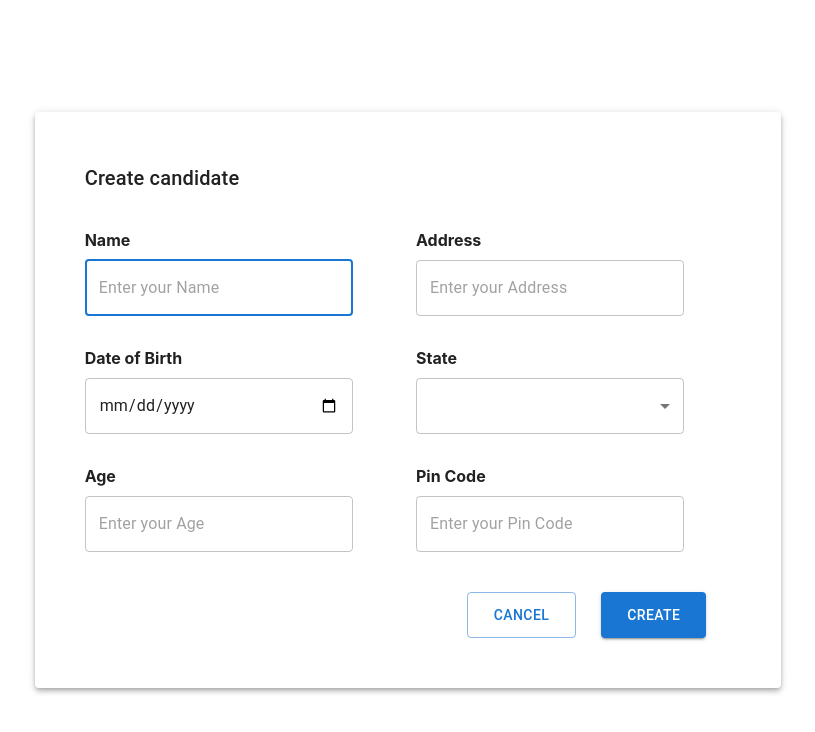
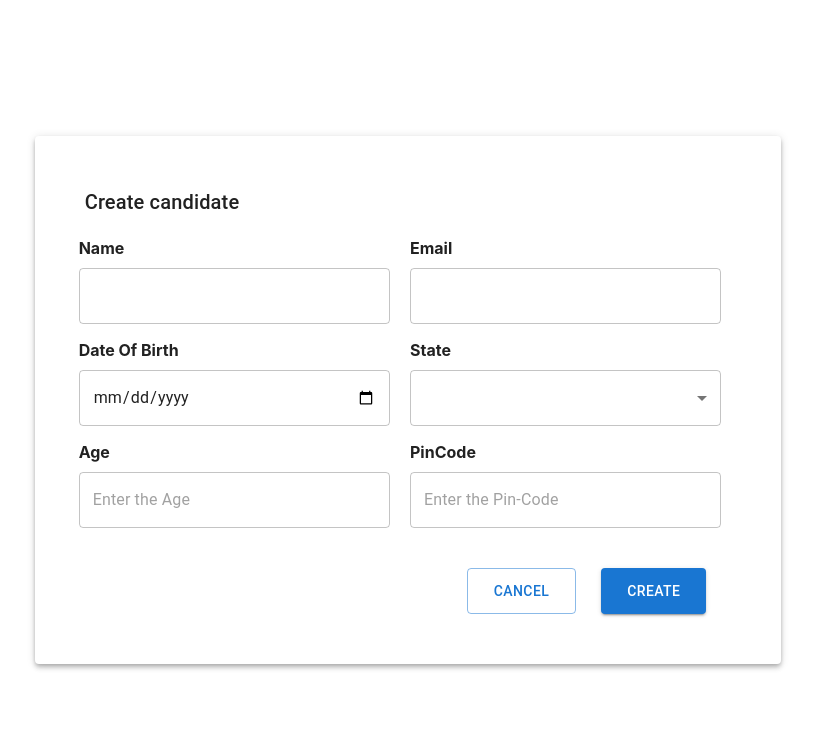
Before and after one commit to harisshk/data-table, a React (Create React App) app: page /candidate/create in a window 1280 px wide. Shown: the top 732 px of the page, without its empty margins (232-1047 px from the left). Built offline with nearby package versions, Linux system fonts and the light colour scheme.

Commit message:
candiate form

```diff
--- a/src/Screens/Auth/login.js
+++ b/src/Screens/Auth/login.js
@@ -1,19 +1,47 @@
-import React from "react";
+import React, { useState } from "react";
+import { useFormik, Form, FormikProvider } from 'formik';
+import * as Validation from 'yup';
+import { Link as RouterLink } from 'react-router-dom';
+
+//MUI
 import {
     TextField,
     Grid,
     Paper,
     Typography,
+    IconButton,
+    InputAdornment,
+    Link
 } from "@mui/material";
+import RemoveRedEyeIcon from '@mui/icons-material/RemoveRedEye';
+import VisibilityOffIcon from '@mui/icons-material/VisibilityOff';
+
+// Components
 import Label from "../../components/Label";
 import PrimaryButton from "../../components/Button/PrimaryButton";
 
 export function Login() {
+    const [showPassword, setShowPassword] = useState(false);
+    const handleShowPassword = () => {
+        setShowPassword((show) => !show);
+    };
+    const UserSchema = Validation.object().shape({
+        email: Validation.string().email('Email must be a valid email address').required('Email is required'),
+        password: Validation.string().required('Password is required').min(8, "Min 8 characters should be there"),
+    });
+    const formik = useFormik({
+        initialValues: {
+            email: '',
+            password: ''
+        },
+        validationSchema: UserSchema,
+        onSubmit: async (data) => {
+            const { email, password } = data
+            console.log("___", data)
+        }
+    });
+    const { errors, touched, handleSubmit, getFieldProps } = formik;
 
-    const handleSubmit = (e) => {
-        e.preventDefault()
-        console.log(e)
-    }
     return (
         <Grid container
             spacing={0}
@@ -33,40 +61,61 @@ export function Login() {
                         </Typography>
                     </Grid>
                     <Grid item>
-                        <form onSubmit={handleSubmit}>
+                        <FormikProvider value={formik}>
+                            <Form autoComplete="off" noValidate onSubmit={handleSubmit} >
                                 <Grid container direction="column" spacing={2}>
                                     <Grid item>
                                         <Label value={'Email Id'} />
                                         <TextField
+                                            fullWidth
+                                            autoComplete="email"
                                             type="email"
-                                        placeholder="Email"
-                                        fullWidth
-                                        name="username"
-                                        variant="outlined"
-                                        required
-                                        autoFocus
+                                            {...getFieldProps('email')}
+                                            error={Boolean(touched.email && errors.email)}
+                                            helperText={touched.email && errors.email}
                                         />
                                     </Grid>
                                     <Grid item>
                                         <Label value={'Password'} />
                                         <TextField
-                                        type="password"
-                                        placeholder="Password"
                                             fullWidth
-                                        name="password"
-                                        variant="outlined"
-                                        required
+                                            autoComplete="current-password"
+                                            type={showPassword ? 'text' : 'password'}
+                                            {...getFieldProps('password')}
+                                            InputProps={{
+                                                endAdornment: (
+                                                    <InputAdornment position="end">
+                                                        <IconButton onClick={handleShowPassword} edge="end">
+                                                            {
+                                                                !showPassword ? <RemoveRedEyeIcon /> : <VisibilityOffIcon />
+                                                            }
+                                                        </IconButton>
+                                                    </InputAdornment>
+                                                )
+                                            }}
+                                            error={Boolean(touched.password && errors.password)}
+                                            helperText={touched.password && errors.password}
                                         />
-                                    <p style={{ textAlign: "end" }}>Min 8 Alpha numeric</p>
                                     </Grid>
                                     <Grid container item style={{ display: "flex", justifyContent: "center" }}>
                                         <PrimaryButton value={"Login"} />
                                     </Grid>
                                     <Grid item>
-                                    Didn't Have an account ?
+                                        <Typography
+
+                                            sx={{
+                                                mt: 3,
+                                            }}
+                                        >
+                                            Don’t have an account?&nbsp;
+                                            <Link variant="subtitle2" component={RouterLink} to="/signup" underline="hover">
+                                                Register here.
+                                            </Link>
+                                        </Typography>
                                     </Grid>
                                 </Grid>
-                        </form>
+                            </Form>
+                        </FormikProvider>
                     </Grid>
                 </Paper>
             </Grid>
--- a/src/Screens/Auth/signup.js
+++ b/src/Screens/Auth/signup.js
@@ -1,19 +1,42 @@
 import React from "react";
+import { Link as RouterLink } from 'react-router-dom';
+import { useFormik, Form, FormikProvider } from 'formik';
+import * as Validation from 'yup';
 import {
     TextField,
     Grid,
     Paper,
     Typography,
+    Link
 } from "@mui/material";
 import Label from "../../components/Label";
 import PrimaryButton from "../../components/Button/PrimaryButton";
 
 export function Signup() {
 
-    const handleSubmit = (e) => {
-        e.preventDefault()
-        console.log(e)
+    const UserSchema = Validation.object().shape({
+        name: Validation.string()
+            .min(2, 'Too Short!')
+            .max(50, 'Too Long!')
+            .required('Name required'),
+        email: Validation.string().email('Email must be a valid email address').required('Email is required'),
+        password: Validation.string().required('Password is required').min(8, "Min 8 characters should be there"),
+        phoneNumber: Validation.string().required('Phone Number is required').max(10, "Not valid"),
+    });
+    const formik = useFormik({
+        initialValues: {
+            name: '',
+            email: '',
+            password: '',
+            phoneNumber: ''
+        },
+        validationSchema: UserSchema,
+        onSubmit: async (data) => {
+            const { email, password, name, phoneNumber } = data
+            console.log("___", data)
         }
+    });
+    const { errors, touched, handleSubmit, getFieldProps } = formik;
     return (
         <Grid container
             spacing={0}
@@ -33,30 +56,38 @@ export function Signup() {
                         </Typography>
                     </Grid>
                     <Grid item>
-                        <form onSubmit={handleSubmit}>
+                        <FormikProvider value={formik}>
+                            <Form autoComplete="off" noValidate onSubmit={handleSubmit} >
                                 <Grid container direction="column" spacing={2}>
                                     <Grid item>
-                                    <Label value={'Email Id'} />
+                                        <Label value={'Name'} />
                                         <TextField
+                                            fullWidth
+                                            type="text"
+                                            {...getFieldProps('name')}
+                                            error={Boolean(touched.name && errors.name)}
+                                            helperText={touched.name && errors.name}
+                                        />
+                                    </Grid>
+                                    <Grid item>
+                                        <Label value={'Email'} />
+                                        <TextField
+                                            fullWidth
+                                            autoComplete="email"
                                             type="email"
-                                        placeholder="Email"
-                                        fullWidth
-                                        name="username"
-                                        variant="outlined"
-                                        required
-                                        autoFocus
+                                            {...getFieldProps('email')}
+                                            error={Boolean(touched.email && errors.email)}
+                                            helperText={touched.email && errors.email}
                                         />
                                     </Grid>
                                     <Grid item>
                                         <Label value={'Phone Number'} />
                                         <TextField
-                                        type="email"
-                                        placeholder="Email"
                                             fullWidth
-                                        name="username"
-                                        variant="outlined"
-                                        required
-                                        autoFocus
+                                            type="number"
+                                            {...getFieldProps('phoneNumber')}
+                                            error={Boolean(touched.phoneNumber && errors.phoneNumber)}
+                                            helperText={touched.phoneNumber && errors.phoneNumber}
                                         />
                                     </Grid>
                                     <Grid item>
@@ -72,13 +103,24 @@ export function Signup() {
                                         <span style={{ display: "flex", justifyContent: "end", fontSize: 13 }}>Min 8 Alpha numeric</span>
                                     </Grid>
                                     <Grid container item style={{ display: "flex", justifyContent: "center" }}>
-                                    <PrimaryButton value={"Login"} />
+                                        <PrimaryButton value={"Signup"} />
                                     </Grid>
                                     <Grid item>
-                                    Didn't Have an account ?
+                                        <Typography
+
+                                            sx={{
+                                                mt: 3,
+                                            }}
+                                        >
+                                            Already have an account?&nbsp;
+                                            <Link variant="subtitle2" component={RouterLink} to="/signin" underline="hover">
+                                                Signin.
+                                            </Link>
+                                        </Typography>
                                     </Grid>
                                 </Grid>
-                        </form>
+                            </Form>
+                        </FormikProvider>
                     </Grid>
                 </Paper>
             </Grid>
--- a/src/Screens/CandiateForm.js
+++ b/src/Screens/CandiateForm.js
@@ -1,22 +1,47 @@
 import React from "react";
+import { useFormik, Form, FormikProvider } from 'formik';
+import * as Validation from 'yup';
+
+//MUI
 import {
     TextField,
     Grid,
     Paper,
     Button,
     Typography,
-    Select,
+    FormControl,
     MenuItem
 } from "@mui/material";
 
+// Components
 import Label from "../components/Label";
 
 export function CandidateForm() {
-    const states =["Tamil Nadu"]
-    const handleSubmit = (e) => {
-        e.preventDefault()
-        console.log(e)
+    const states = ["Tamil Nadu", "Karnataka", "Kerala", "Maharastra", "West Bengal"]
+    const FormSchema = Validation.object().shape({
+        email: Validation.string().email('Email must be a valid email address').required('Email is required'),
+        name: Validation.string().min(2, 'Too Short!').max(50, 'Too Long!').required('Name required'),
+        age: Validation.number().required('Age is required').min(10, 'Too Short').max(140, 'Too Long!'),
+        pinCode: Validation.string().required('Pin-Code is required').max(6, "Not a valid Pin Code"),
+        state: Validation.string().required('State is required'),
+        dateOfBirth: Validation.date().max(new Date()).required("DOB is required")
+    });
+    const formik = useFormik({
+        initialValues: {
+            email: '',
+            name: '',
+            age: '',
+            pinCode: '',
+            state: '',
+            dateOfBirth: '',
+        },
+        validationSchema: FormSchema,
+        onSubmit: async (data) => {
+            const { email, password } = data
+            console.log("___", data)
         }
+    });
+    const { errors, touched, handleSubmit, getFieldProps } = formik;
 
     return (
         <Grid container
@@ -38,89 +63,82 @@ export function CandidateForm() {
                             </Typography>
                         </Grid>
                         <Grid item xs="12" >
-                            <form onSubmit={handleSubmit}>
+                            <FormikProvider value={formik}>
+                                <Form autoComplete="off" noValidate onSubmit={handleSubmit} >
                                     <Grid container spacing={2} display="flex" justifyContent="center">
-                                    <Grid item xs="12" lg="6">
+                                        <Grid style={{ padding: "0 10px" }} xs={12} sm={12} lg={6} xl={6} item >
                                             <Label value={'Name'} />
                                             <TextField
-                                            style={{ width: "85%" }}
+                                                fullWidth
+                                                autoComplete="name"
                                                 type="text"
-                                            placeholder="Enter your Name"
-                                            fullWidth
-                                            variant="outlined"
-                                            required
-                                            autoFocus
+                                                {...getFieldProps('name')}
+                                                error={Boolean(touched.name && errors.name)}
+                                                helperText={touched.name && errors.name}
                                             />
                                         </Grid>
-                                    <Grid item xs="12" lg="6">
-                                        <Label value={'Address'} />
+                                        <Grid style={{ padding: "0 10px" }} xs={12} sm={12} lg={6} xl={6} item >
+                                            <Label value={'Email'} />
                                             <TextField
-                                            style={{ width: "85%" }}
-                                            type="address"
-                                            placeholder="Enter your Address"
                                                 fullWidth
-                                            variant="outlined"
-                                            required
+                                                autoComplete="email"
+                                                type="email"
+                                                {...getFieldProps('email')}
+                                                error={Boolean(touched.email && errors.email)}
+                                                helperText={touched.email && errors.email}
                                             />
                                         </Grid>
-                                    <Grid item xs="12" lg="6">
-                                        <Label value={'Date of Birth'} />
+                                        <Grid style={{ padding: "0 10px" }} xs={12} sm={12} lg={6} xl={6} item >
+                                            <Label value={'Date Of Birth'} />
                                             <TextField
-                                        name="setTodaysDate"
-                                            // inputProps={{ max: "<?= date('Y-m-d'); ?>" }}
-                                            style={{ width: "85%" }}
+                                                fullWidth
                                                 type="date"
-                                            onChange={(e)=>{}}
-                                            placeholder="Enter your DOB"
-                                            fullWidth
-                                            variant="outlined"
-                                            required
+                                                {...getFieldProps('dateOfBirth')}
+                                                error={Boolean(touched.dateOfBirth && errors.dateOfBirth)}
+                                                helperText={touched.dateOfBirth && errors.dateOfBirth}
                                             />
                                         </Grid>
-                                    <Grid item xs="12" lg="6">
+                                        <Grid style={{ padding: "0 10px" }} xs={12} sm={12} lg={6} xl={6} item >
                                             <Label value={'State'} />
-                                        <Select
-                                        style={{ width: "85%" }}
-                                            labelId="demo-simple-select-label"
-                                            id="demo-simple-select"
-                                            fullWidth
-                                            // label={"Select a State"}
-                                            placeholder="Select a state"
-                                            // value={selectedValue ? selectedValue : null}
-                                            // label={label}
-                                            // onChange={onchange}
+                                            <FormControl fullWidth>
+                                                <TextField
+                                                    select
+                                                    {...getFieldProps('state')}
+                                                    error={Boolean(touched.state && errors.state)}
+                                                    helperText={touched.state && errors.state}
                                                 >
-
                                                     {states && states.map((value) => {
                                                         return (
                                                             <MenuItem value={value}>{value}</MenuItem>
                                                         )
                                                     })}
-                                        </Select>
+                                                </TextField>
+                                            </FormControl>
                                         </Grid>
-                                    <Grid item xs="12" lg="6">
+                                        <Grid style={{ padding: "0 10px" }} xs={12} sm={12} lg={6} xl={6} item >
                                             <Label value={'Age'} />
                                             <TextField
-                                            style={{ width: "85%" }}
+                                                fullWidth
+                                                placeholder="Enter the Age"
                                                 type="number"
-                                            placeholder="Enter your Age"
-                                            fullWidth
-                                            min={1}
-                                            variant="outlined"
-                                            required
+                                                {...getFieldProps('age')}
+                                                error={Boolean(touched.age && errors.age)}
+                                                helperText={touched.age && errors.age}
                                             />
                                         </Grid>
-                                    <Grid item xs="12" lg="6">
-                                        <Label value={'Pin Code'} />
+
+                                        <Grid style={{ padding: "0 10px" }} xs={12} sm={12} lg={6} xl={6} item >
+                                            <Label value={'PinCode'} />
                                             <TextField
-                                            style={{ width: "85%" }}
-                                            type="address"
-                                            placeholder="Enter your Pin Code"
                                                 fullWidth
-                                            variant="outlined"
-                                            required
+                                                type="number"
+                                                placeholder="Enter the Pin-Code"
+                                                {...getFieldProps('pinCode')}
+                                                error={Boolean(touched.pinCode && errors.pinCode)}
+                                                helperText={touched.pinCode && errors.pinCode}
                                             />
                                         </Grid>
+
                                     </Grid>
                                     <Grid container item style={{ marginTop: "40px", justifyContent: "flex-end" }} >
                                         <Button
@@ -140,7 +158,8 @@ export function CandidateForm() {
                                             {"Create"}
                                         </Button>
                                     </Grid>
-                            </form>
+                                </Form>
+                            </FormikProvider>
                         </Grid>
                     </Paper>
                 </Grid>
```
Also changed, not shown: package.json (+6 -1 lines), 1 other file (tests, documents, lock files or other folders). Lines whose indentation alone changed are shown as unchanged.
